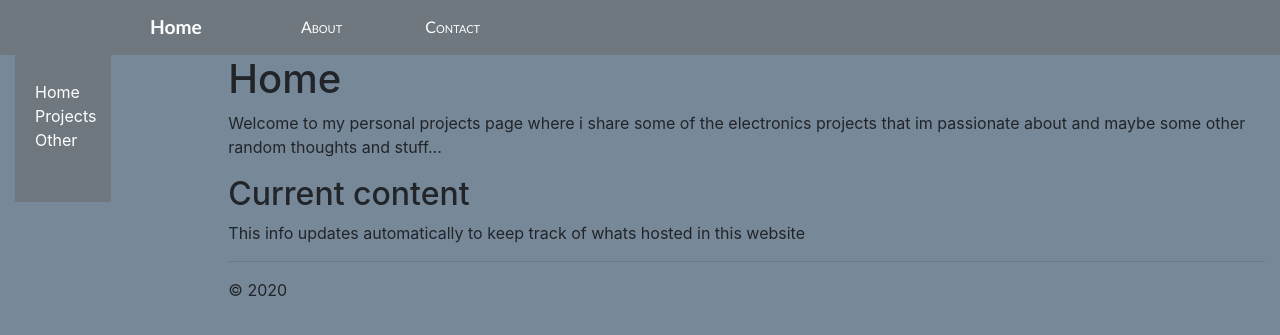
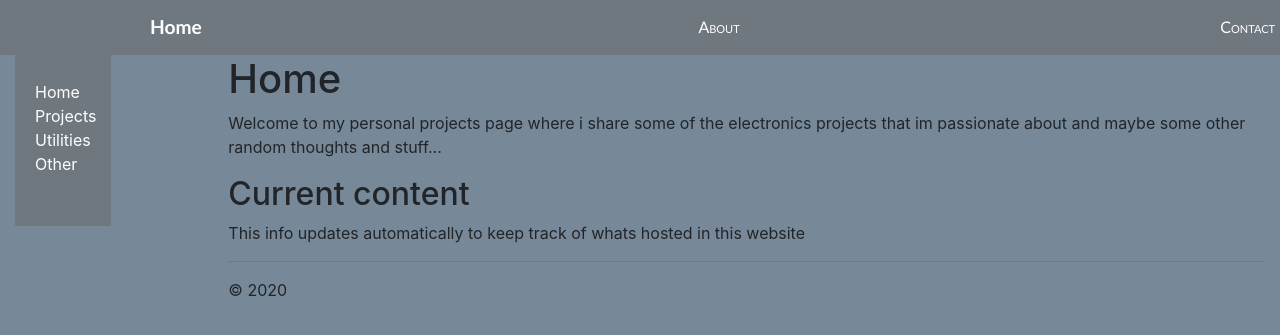
Before and after one commit to mwesterg/personal-website, a Django app: page /main/ in a window 1280 px wide. Shown: the top 335 px of the page. Run offline with Django 3.2, Linux system fonts and the light colour scheme; some libraries are stand-ins or nearby versions.

Commit message:
cleaned base format and added utils.html

```diff
--- a/main/static/css/styles.css
+++ b/main/static/css/styles.css
@@ -3,7 +3,7 @@
     font-size: 1em;
     font-family: 'Trebuchet MS', 'Lucida Sans Unicode', 'Lucida Grande', 'Lucida Sans', Arial, sans-serif;
     color: white;
-    padding: 8px 800px 8px 150px;
+    padding: 8px 5px 8px 150px;
 }
 
 .navbar a {
@@ -18,7 +18,8 @@
 
 .navbar-item {
     font-variant: small-caps;
-    margin-left: 10px;
+    margin-left: 30px;
+
 }
 
 .sidebar-nav {
--- a/main/templates/base_generic.html
+++ b/main/templates/base_generic.html
@@ -24,8 +24,9 @@
                 {% block sidebar %}
                 <ul class="sidebar-nav">
                     <li><a href="{% url 'index' %}">Home</a></li>
-                    <li><a href="">Projects</a></li>
-                    <li><a href="">Other</a></li>
+                    <li><a href="{% url 'projects' %}">Projects</a></li>
+                    <li><a href="{% url 'utils' %}">Utilities</a></li>
+                    <li><a href="{% url 'other' %}">Other</a></li>
                 </ul>
                 {% endblock %}
             </div>
```
Also changed, not shown: main/templates/utils.html (added, +14 -0 lines).
